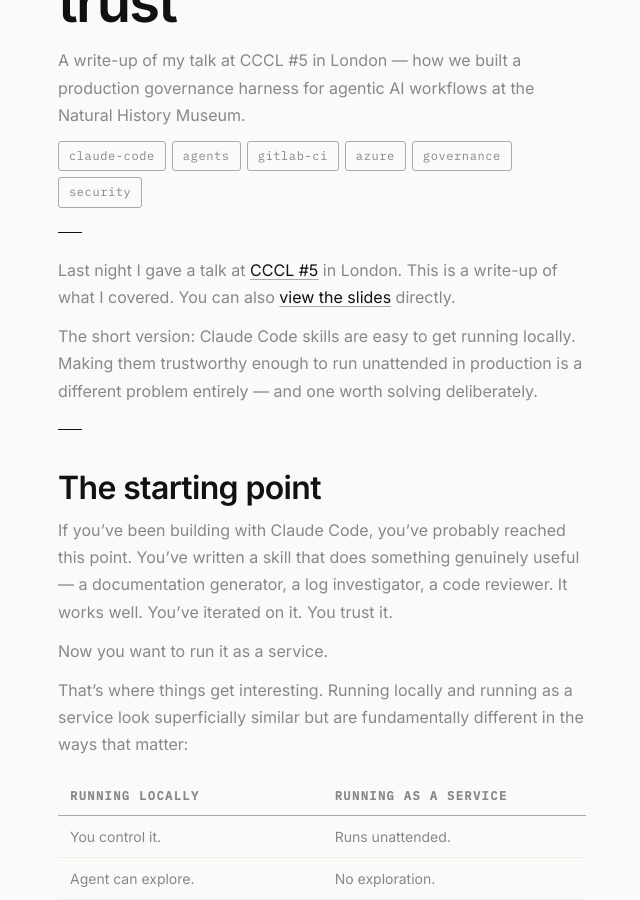
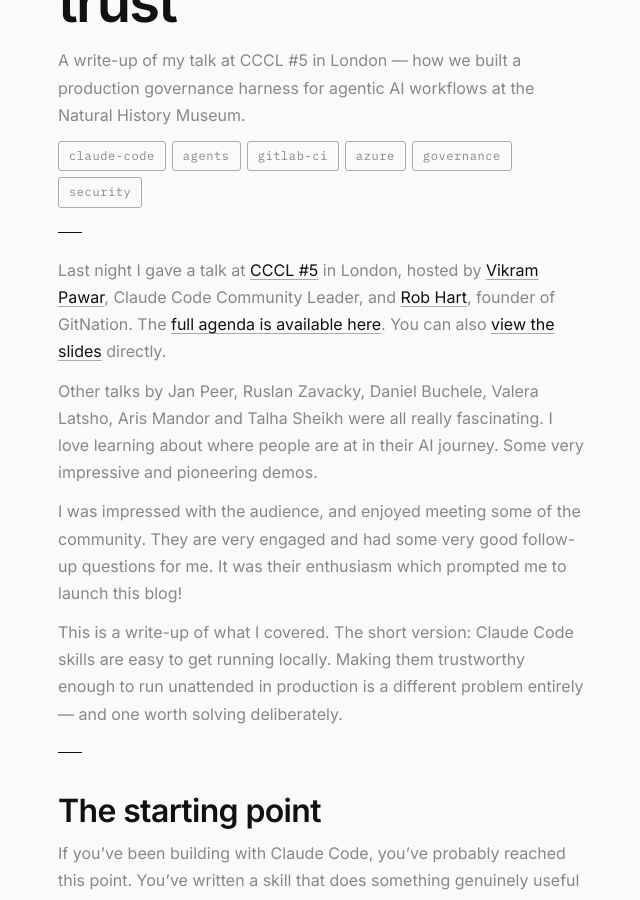
Before and after one commit to rhyscazenove/Rhyscazenove, a Jekyll site: the page built from docs/_posts/2026-04-09-agents-in-the-pipeline.md, in a window 1280 px wide and 900 px high, scrolled down 420 px. Shown: the whole window, without its empty margins (318-958 px from the left). Built offline with Jekyll 4.4.1, drawn with Linux system fonts in a browser that asks for light colours; some of the changed text lies outside the part shown.

Commit message:
Revise "Agents in the Pipeline" post to enhance event details and audience engagement reflections

```diff
--- a/docs/_posts/2026-04-09-agents-in-the-pipeline.md
+++ b/docs/_posts/2026-04-09-agents-in-the-pipeline.md
@@ -7,9 +7,13 @@
 description: "A write-up of my talk at CCCL #5 in London — how we built a production governance harness for agentic AI workflows at the Natural History Museum."
 ---
 
-Last night I gave a talk at [CCCL #5](https://cccl.dev) in London. This is a write-up of what I covered. You can also [view the slides](/presentations/cccl-april-2026.html) directly.
+Last night I gave a talk at [CCCL #5](https://cccl.dev) in London, hosted by [Vikram Pawar](https://www.linkedin.com/in/vikrammpawar/), Claude Code Community Leader, and [Rob Hart](https://www.linkedin.com/in/roberthartuk/), founder of GitNation. The [full agenda is available here](https://cccl-ai.github.io/meetups-live/cccl-5b/agenda). You can also [view the slides](/presentations/cccl-april-2026.html) directly.
 
-The short version: Claude Code skills are easy to get running locally. Making them trustworthy enough to run unattended in production is a different problem entirely — and one worth solving deliberately.
+Other talks by Jan Peer, Ruslan Zavacky, Daniel Buchele, Valera Latsho, Aris Mandor and Talha Sheikh were all really fascinating. I love learning about where people are at in their AI journey. Some very impressive and pioneering demos.
+
+I was impressed with the audience, and enjoyed meeting some of the community. They are very engaged and had some very good follow-up questions for me. It was their enthusiasm which prompted me to launch this blog!
+
+This is a write-up of what I covered. The short version: Claude Code skills are easy to get running locally. Making them trustworthy enough to run unattended in production is a different problem entirely — and one worth solving deliberately.
 
 ---
 
```
Also changed, not shown: other parts of docs/_posts/2026-04-09-agents-in-the-pipeline.md (+0 -10 lines).
